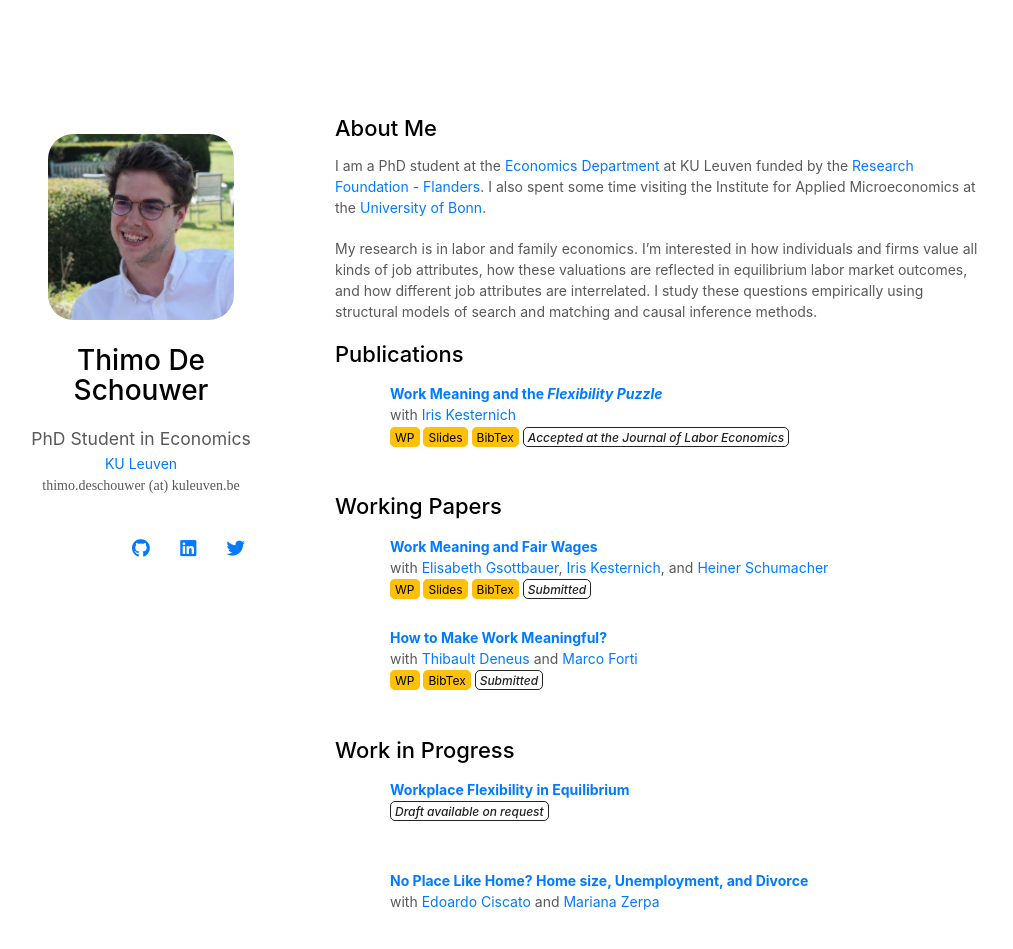
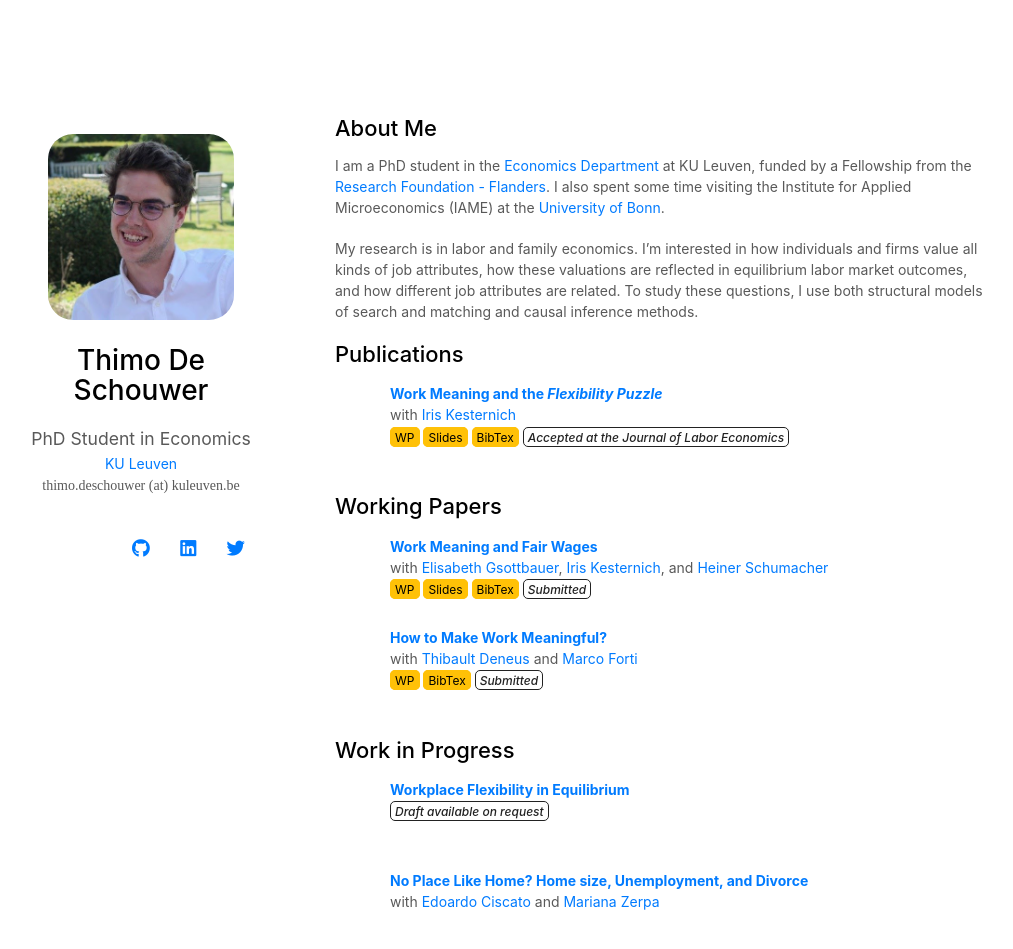
Before and after one commit to thimodeschouwer/thimodeschouwer.github.io, a Jekyll site: the page built from index.md, in a window 1280 px wide and 1052 px high. Shown: the top 949 px of the window, without its empty margins (135-1148 px from the left). Built offline with Jekyll 4.4.1, drawn with Linux system fonts in a browser that asks for light colours; nearby versions of some CDN libraries; a style sheet for code colours, icons or effects is not loaded; our own code applies the rules of GitHub Pages for plain Markdown files.

Commit message:
update description

```diff
--- a/index.md
+++ b/index.md
@@ -4,9 +4,9 @@ layout: homepage
 
 ## About Me
 
-I am a PhD student at the [Economics Department](https://feb.kuleuven.be/research/economics/ces) at KU Leuven funded by the [Research Foundation - Flanders](https://www.fwo.be/en/). I also spent some time visiting the Institute for Applied Microeconomics at the [University of Bonn](https://www.uni-bonn.de/en/university/university).
+I am a PhD student in the [Economics Department](https://feb.kuleuven.be/research/economics/ces) at KU Leuven, funded by a Fellowship from the [Research Foundation - Flanders](https://www.fwo.be/en/). I also spent some time visiting the Institute for Applied Microeconomics (IAME) at the [University of Bonn](https://www.uni-bonn.de/en/university/university).
 
-My research is in labor and family economics. I'm interested in how individuals and firms value all kinds of job attributes, how these valuations are reflected in equilibrium labor market outcomes, and how different job attributes are interrelated. I study these questions empirically using structural models of search and matching and causal inference methods.
+My research is in labor and family economics. I'm interested in how individuals and firms value all kinds of job attributes, how these valuations are reflected in equilibrium labor market outcomes, and how different job attributes are related. To study these questions, I use both structural models of search and matching and causal inference methods.
 
 {% include_relative _includes/publications.md %}
 
```
